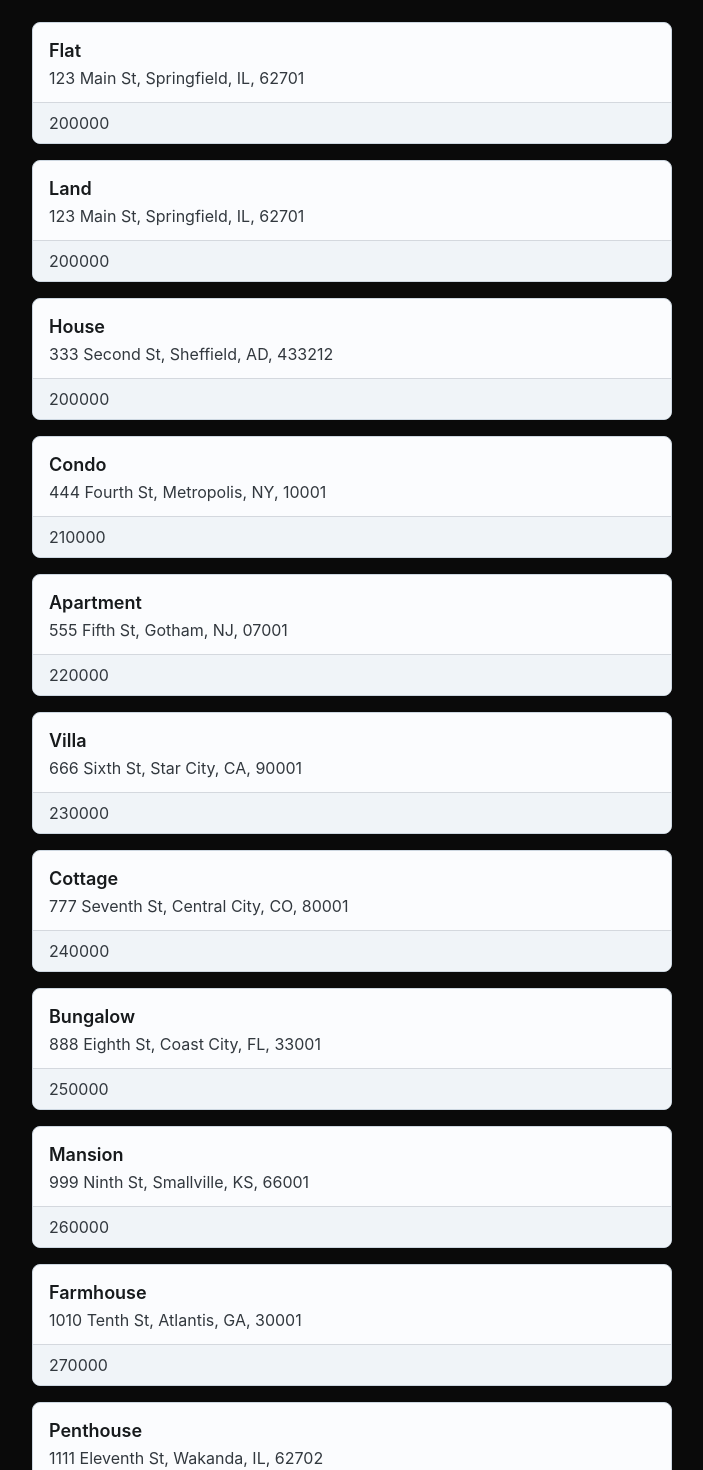
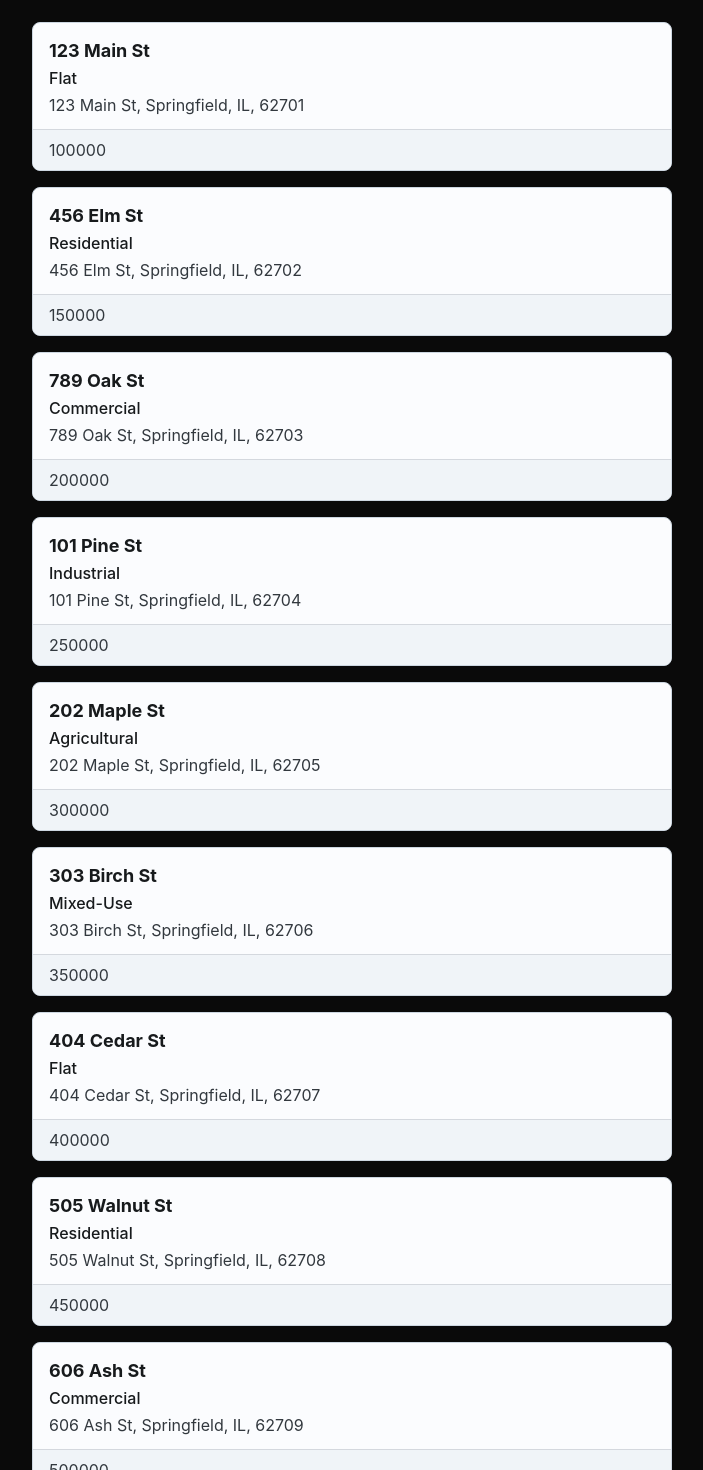
Before and after one commit to nomsf/Property_Administration_dApp, a Next.js app in the folder propchain/: page /home in a window 1280 px wide. Shown: the part 80-1550 px from the top of the page, without its empty margins (288-991 px from the left). Built offline with nearby package versions, Linux system fonts and the light colour scheme.

Commit message:
refactor property types

```diff
--- a/propchain/src/app/api/property/popular/[id]/route.ts
+++ b/propchain/src/app/api/property/popular/[id]/route.ts
@@ -1,22 +1,25 @@
+import { Property } from '@/components/global.types';
 import { NextResponse } from 'next/server';
 
 // Mock data
-const properties = [
+const properties: Property[] = [
   {
     id: '1',
+    name: 'Property One',
     location: '333 Second St, Sheffield, AD, 433212',
-    type: 'Flat',
-    description: 'Yosemite National Park is a national park spanning 747,956 acres (1,169.4 sq mi; 3,025.2 km2) in the western Sierra Nevada of Central California.',
-    area: 100,
-    valuation: [100000, 200000, 300000]
+    zoning: 'Residential',
+    price: 100000,
+    tenant: 'John Doe',
+    forsale: true
   },
   {
     id: '2',
+    name: 'Property Two',
     location: '123 Second St, Sheffield, AD, 433212',
-    type: 'House',
-    description: 'Yosemite National Park is a national park spanning 747,956 acres (1,169.4 sq mi; 3,025.2 km2) in the western Sierra Nevada of Central California.',
-    area: 200,
-    valuation: [200000, 300000, 400000]
+    zoning: 'Commercial',
+    price: 200000,
+    tenant: 'Jane Smith',
+    forsale: false
   }
 ];
 
--- a/propchain/src/app/home/page.tsx
+++ b/propchain/src/app/home/page.tsx
@@ -10,73 +10,67 @@ export default function HomePage() {
 
   const proptemp: PropertycardProps[] = [
     {
+      name: "123 Main St",
+      zoning: "Flat",
       location: "123 Main St, Springfield, IL, 62701",
-      type: "Flat",
-      valuation: [5000, 100000, 200000]
+      price: 100000
     },
     {
-      location: "123 Main St, Springfield, IL, 62701",
-      type: "Land",
-      valuation: [5000, 100000, 200000]
+      name: "456 Elm St",
+      zoning: "Residential",
+      location: "456 Elm St, Springfield, IL, 62702",
+      price: 150000
     },
     {
-      location: "333 Second St, Sheffield, AD, 433212",
-      type: "House",
-      valuation: [5000, 100000, 200000]
-    }
-  ]
-  proptemp.push(
-    {
-      location: "444 Fourth St, Metropolis, NY, 10001",
-      type: "Condo",
-      valuation: [6000, 110000, 210000]
+      name: "789 Oak St",
+      zoning: "Commercial",
+      location: "789 Oak St, Springfield, IL, 62703",
+      price: 200000
     },
     {
-      location: "555 Fifth St, Gotham, NJ, 07001",
-      type: "Apartment",
-      valuation: [7000, 120000, 220000]
+      name: "101 Pine St",
+      zoning: "Industrial",
+      location: "101 Pine St, Springfield, IL, 62704",
+      price: 250000
     },
     {
-      location: "666 Sixth St, Star City, CA, 90001",
-      type: "Villa",
-      valuation: [8000, 130000, 230000]
+      name: "202 Maple St",
+      zoning: "Agricultural",
+      location: "202 Maple St, Springfield, IL, 62705",
+      price: 300000
     },
     {
-      location: "777 Seventh St, Central City, CO, 80001",
-      type: "Cottage",
-      valuation: [9000, 140000, 240000]
+      name: "303 Birch St",
+      zoning: "Mixed-Use",
+      location: "303 Birch St, Springfield, IL, 62706",
+      price: 350000
     },
     {
-      location: "888 Eighth St, Coast City, FL, 33001",
-      type: "Bungalow",
-      valuation: [10000, 150000, 250000]
+      name: "404 Cedar St",
+      zoning: "Flat",
+      location: "404 Cedar St, Springfield, IL, 62707",
+      price: 400000
     },
     {
-      location: "999 Ninth St, Smallville, KS, 66001",
-      type: "Mansion",
-      valuation: [11000, 160000, 260000]
+      name: "505 Walnut St",
+      zoning: "Residential",
+      location: "505 Walnut St, Springfield, IL, 62708",
+      price: 450000
     },
     {
-      location: "1010 Tenth St, Atlantis, GA, 30001",
-      type: "Farmhouse",
-      valuation: [12000, 170000, 270000]
+      name: "606 Ash St",
+      zoning: "Commercial",
+      location: "606 Ash St, Springfield, IL, 62709",
+      price: 500000
     },
     {
-      location: "1111 Eleventh St, Wakanda, IL, 62702",
-      type: "Penthouse",
-      valuation: [13000, 180000, 280000]
-    },
-    {
-      location: "1212 Twelfth St, Asgard, TX, 75001",
-      type: "Townhouse",
-      valuation: [14000, 190000, 290000]
-    },
-    {
-      location: "1313 Thirteenth St, Themyscira, WA, 98001",
-      type: "Duplex",
-      valuation: [15000, 200000, 300000]
+      name: "707 Cherry St",
+      zoning: "Industrial",
+      location: "707 Cherry St, Springfield, IL, 62710",
+      price: 550000
     }
-  );
+  ];
+
 
   const [properties, setProperties] = useState<PropertycardProps[]>(proptemp);
 
--- a/propchain/src/components/Header/Header.tsx
+++ b/propchain/src/components/Header/Header.tsx
@@ -50,9 +50,9 @@ const Header = () => {
                     />
                 </MenuButton>
                 <Menu>
-                    <MenuItem >Home</MenuItem>
+                    <MenuItem onClick={() => router.push("/home")}>Home</MenuItem>
                     <MenuItem>User</MenuItem>
-                    <MenuItem>Ownership</MenuItem>
+                    <MenuItem>Register</MenuItem>
                 </Menu>
             </Dropdown>
 
--- a/propchain/src/components/Propertycard/Propertycard.tsx
+++ b/propchain/src/components/Propertycard/Propertycard.tsx
@@ -2,14 +2,17 @@
 import { Card, CardContent, CardOverflow, Divider, Typography } from "@mui/joy"
 import { PropertycardProps } from "./Propertycard.types"
 
-const Propertycard: React.FC<PropertycardProps> = ({ location, type, valuation }) => {
+const Propertycard: React.FC<PropertycardProps> = ({ name, location, zoning, price }) => {
 
 
     return (
         <Card variant="outlined" sx={{width:1/2}} onClick={() => console.log("clicked")}>
             <CardContent>
-                <Typography level="title-lg">
-                    {type}
+                <Typography level="title-lg" fontWeight="xl">
+                    {name}
+                </Typography>
+                <Typography level="title-md">
+                    {zoning}
                 </Typography>
                 <Typography level="body-md">
                     {location}
@@ -18,7 +21,7 @@ const Propertycard: React.FC<PropertycardProps> = ({ location, type, valuation }
             <CardOverflow variant="soft">
                 <Divider inset="context"/>
                 <Typography level="body-md" py={1}>
-                    {valuation.slice(-1)[0]}
+                    {price}
                 </Typography>
             </CardOverflow>
         </Card>
--- a/propchain/src/components/Propertycard/Propertycard.types.ts
+++ b/propchain/src/components/Propertycard/Propertycard.types.ts
@@ -1,5 +1,6 @@
 export interface PropertycardProps {
+    name: string;
+    zoning: string;
     location: string;
-    type: string;
-    valuation: number[];
+    price: number;
 }
```
Also changed, not shown: propchain/src/app/property/[id]/page.tsx (+10 -10 lines), propchain/src/components/global.types.ts (+5 -4 lines).
